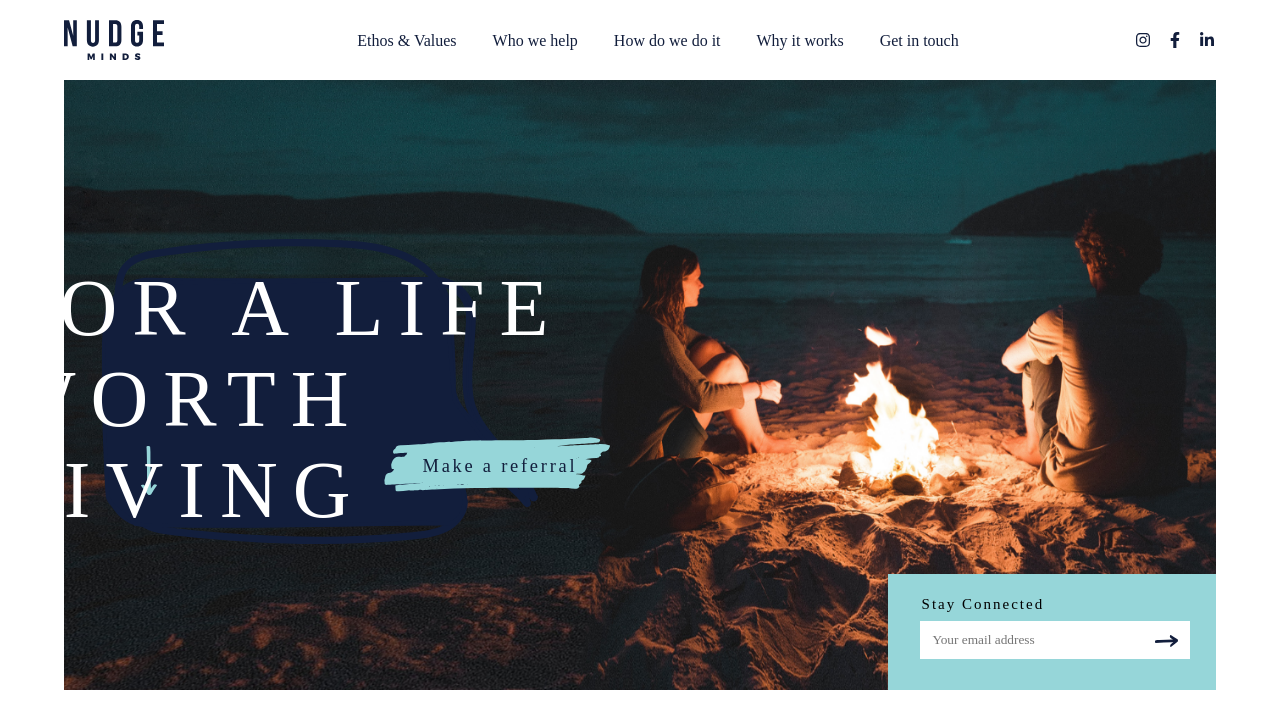
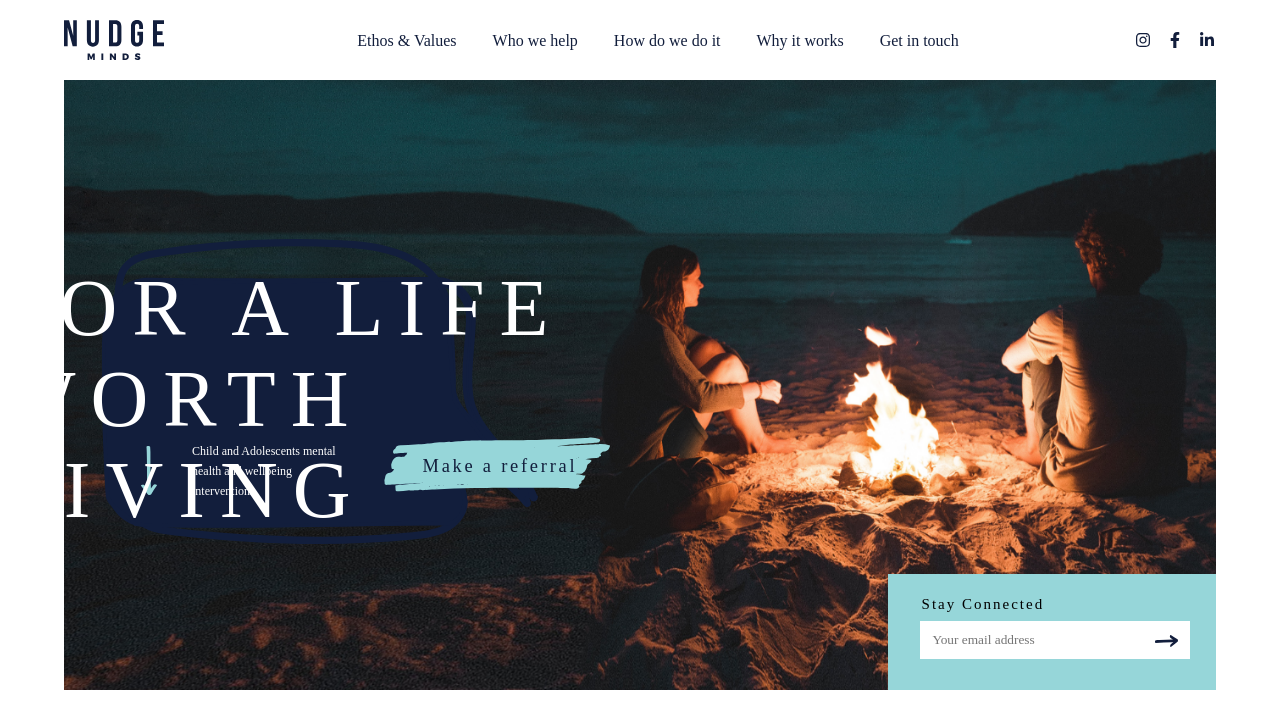
Before and after one commit to ohalliday/ryze-test, an Angular app: page / in a window 1280 px wide. Shown: the top 728 px of the page. Built offline with nearby package versions, Linux system fonts and the light colour scheme.

Commit message:
added description and more styling

```diff
--- a/src/app/app.component.html
+++ b/src/app/app.component.html
@@ -26,6 +26,9 @@
     <h3 class="heading-main-text">WORTH LIVING</h3>
   </div>
   <img width="90%" src="../assets/chat.svg" class="chat" />
+  <p class="description">
+    Child and Adolescents mental health and wellbeing interventions.
+  </p>
   <img src="../assets/paint-stripe.svg" class="stripe" />
   <img src="../assets/down-arrow.svg" class="down-arrow" />
 
--- a/src/app/app.component.scss
+++ b/src/app/app.component.scss
@@ -5,7 +5,6 @@
   align-items: center;
   color: white;
   font-weight: 600;
-  position: sticky;
 }
 
 .toolbar img {
@@ -134,3 +133,17 @@ a {
 
   font-family: Bebas Neue Book;
 }
+
+.description {
+  position: absolute;
+  left: 15%;
+  bottom: 29%;
+  width: 12%;
+  line-height: 20px;
+  word-wrap: break-word;
+  z-index: 6;
+  color: white;
+  font-size: 12px;
+  font-weight: lighter;
+  font-family: Montserrat;
+}
```
